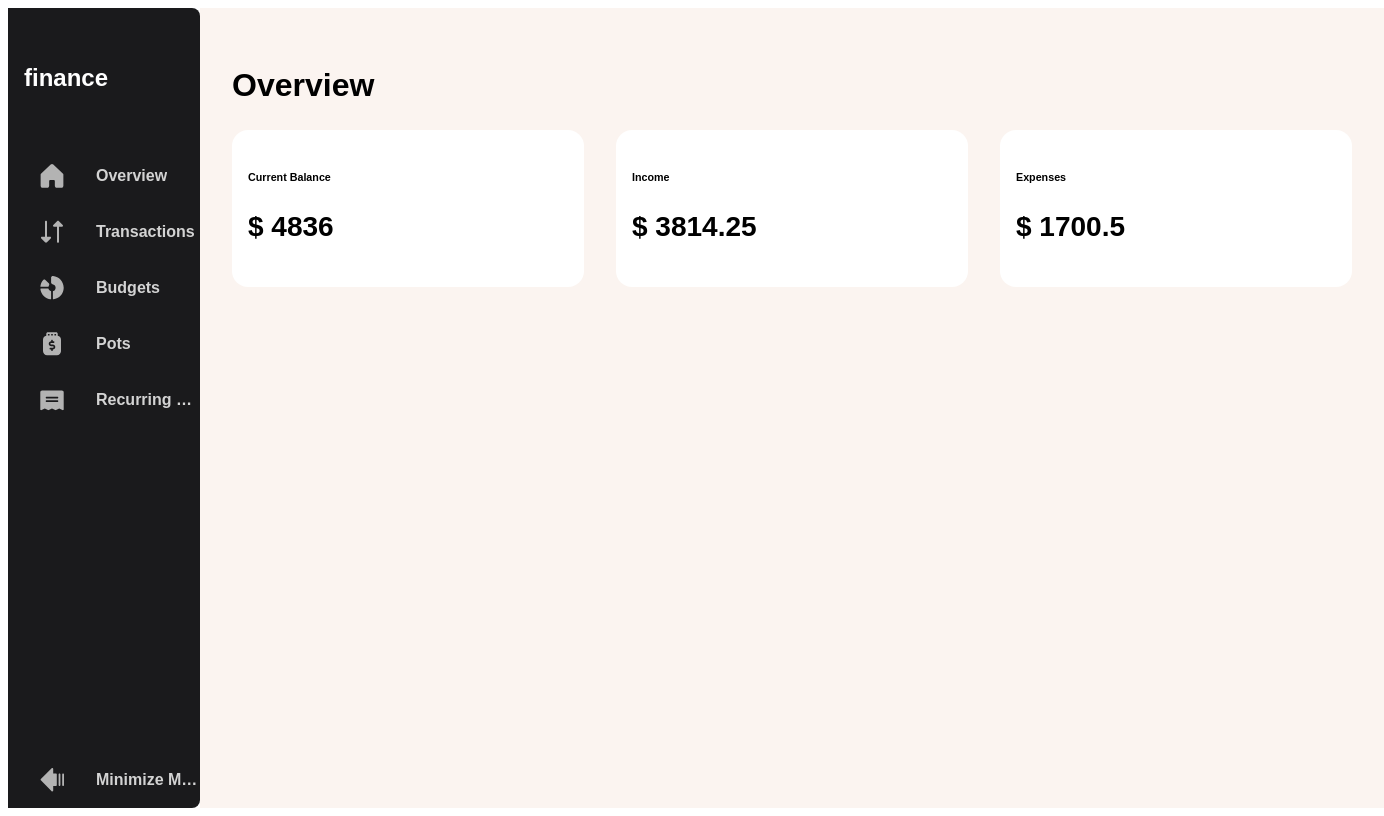
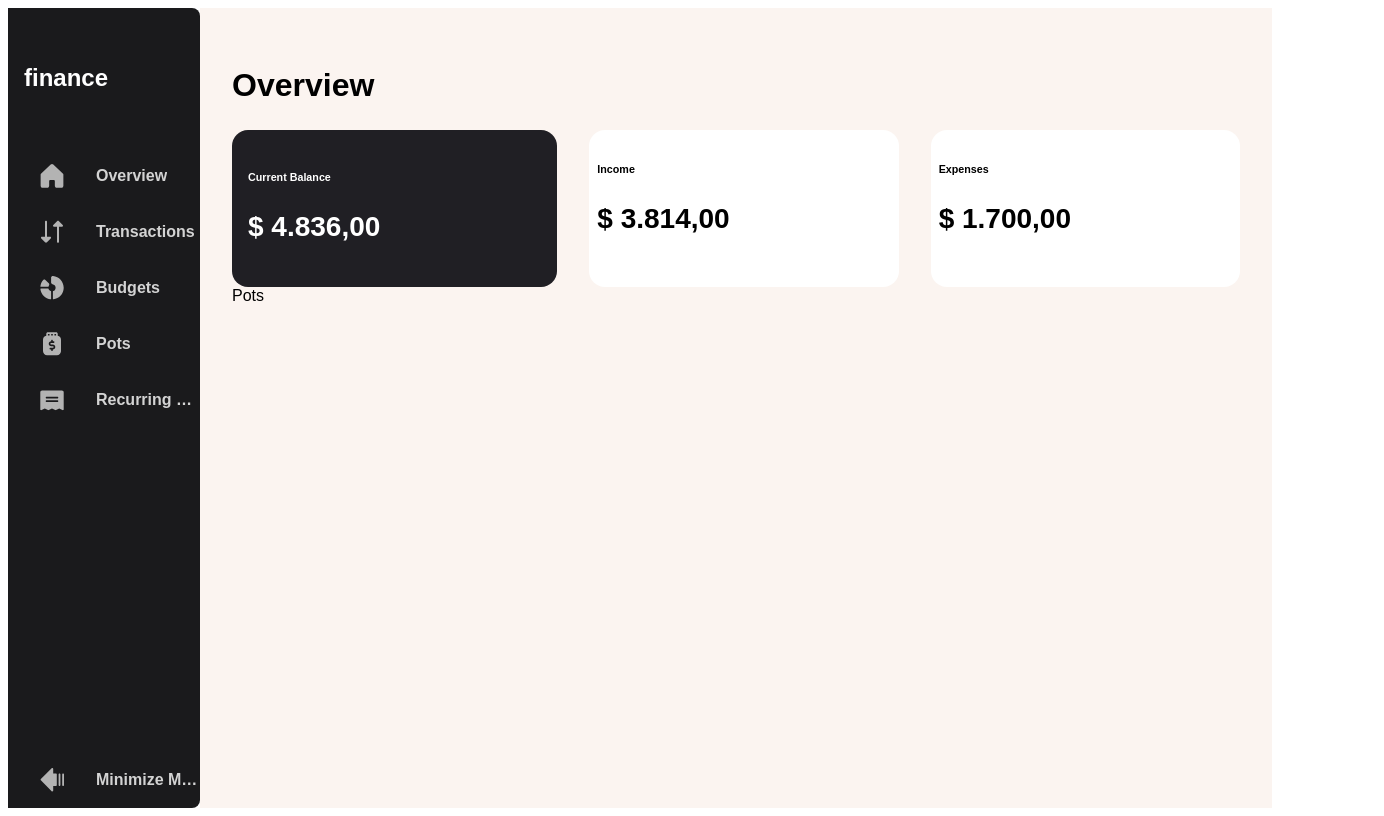
Before and after one commit to maxirama/personal-finance-management, a React (Vite) app: page / in a window 1280 px wide. Shown: the whole page, 1384 px wide, since content can reach past the window. Built offline with nearby package versions, Linux system fonts and the light colour scheme; a web font is replaced by a local one.

Commit message:
feat: now numbers are formatted correctly acording to mock.

```diff
--- a/src/components/AmountCard/index.tsx
+++ b/src/components/AmountCard/index.tsx
@@ -1,13 +1,16 @@
 type IAmountCardProps = {
   title: string;
-  amount: number;
+  amount: string;
 };
 
 import styles from "./styles/index.module.css";
 
 export const AmountCard: React.FC<IAmountCardProps> = ({ title, amount }) => {
+  const amountCardStyle =
+    title === "Current Balance" ? "main-amount-card" : "amount-card";
+
   return (
-    <div className={`${styles["amount-card"]}`}>
+    <div className={`${styles[amountCardStyle]}`}>
       <h6>{`${title}`}</h6>
       <p>{`$ ${amount}`}</p>
     </div>
--- a/src/components/AmountCard/styles/index.module.css
+++ b/src/components/AmountCard/styles/index.module.css
@@ -1,13 +1,26 @@
 .amount-card {
   height: auto;
-  width: 25vw;
+  width: 100%;
+  padding: 8px !important;
+  background-color: white;
+  border-radius: 16px;
+  font-weight: bold;
+  height: auto;
+}
+
+.amount-card > p,
+.main-amount-card > p {
+  font-size: 28px;
+  align-self: center;
+}
+
+.main-amount-card {
+  height: auto;
+  width: 100%;
   padding: 16px !important;
   background-color: white;
   border-radius: 16px;
   font-weight: bold;
+  background-color: #201f24;
+  color: white;
 }
-
-.amount-card > p {
-    font-size: 28px;
-    align-self: center;
-}
--- /dev/null
+++ b/src/components/PotsSummary/index.tsx
@@ -0,0 +1,7 @@
+
+export const PotsSummary = () => {
+
+    return (
+        <div>Pots</div>
+    )
+}
--- a/src/pages/Home.tsx
+++ b/src/pages/Home.tsx
@@ -1,14 +1,17 @@
 import { AmountCard } from "../components/AmountCard";
 import Sidebar from "../components/Sidebar";
 import { TabWrapper } from "../components/TabWrapper";
+import { PotsSummary } from "../components/PotsSummary";
 import styles from "./styles/index.module.css";
+import { getFormattedNumber } from "../utils";
 
 export const Home = () => {
   const amountCardData = [
-    { description: "Current Balance", amount: 4836.0 },
-    { description: "Income", amount: 3814.25 },
-    { description: "Expenses", amount: 1700.5 },
+    { description: "Current Balance", amount: 4836 },
+    { description: "Income", amount: 3814 },
+    { description: "Expenses", amount: 1700 },
   ];
+
   return (
     <div className={`${styles["page-wrapper"]}`}>
       <Sidebar />
@@ -16,14 +19,20 @@ export const Home = () => {
         <TabWrapper>
           <h1> Overview</h1>
         </TabWrapper>
-      <div className={`${styles["amount-card-data-container"]}`}>
-        {amountCardData.map((cardData) => {
-          return (
-            <AmountCard title={cardData.description} amount={cardData.amount} />
+        <div className={`${styles["amount-card-data-container"]}`}>
+          {amountCardData.map((cardData) => {
+            return (
+              <AmountCard
+                title={cardData.description}
+                amount={getFormattedNumber(cardData.amount)}
+              />
             );
           })}
+        </div>
+        <div className={`${styles["pots-summary-container"]}`}>
+          <PotsSummary />
+        </div>
       </div>
-          </div>
     </div>
   );
 };
--- a/src/pages/styles/index.module.css
+++ b/src/pages/styles/index.module.css
@@ -18,4 +18,5 @@ h1 {
   display: flex;
   flex-direction: row;
   gap: 32px;
+  justify-content: center;
 }
--- /dev/null
+++ b/src/utils/index.ts
@@ -0,0 +1,9 @@
+const getFormattedNumber = (number: number) => {
+  const formattedNumber = new Intl.NumberFormat("de-DE", {
+    minimumFractionDigits: 2,
+    maximumFractionDigits: 2,
+  }).format(number);
+  return formattedNumber;
+};
+
+export {getFormattedNumber}
```
Also changed, not shown: src/components/PotsSummary/styles/index.module.css (added), src/types/index.ts (line endings or trailing spaces).
